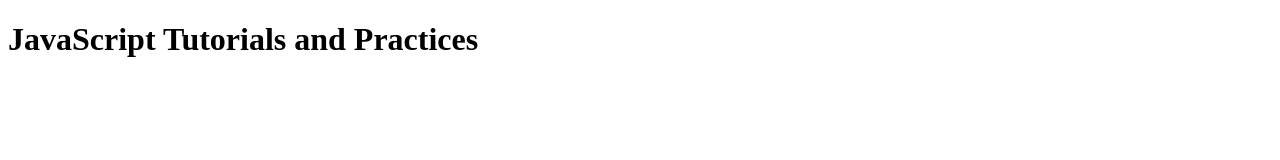
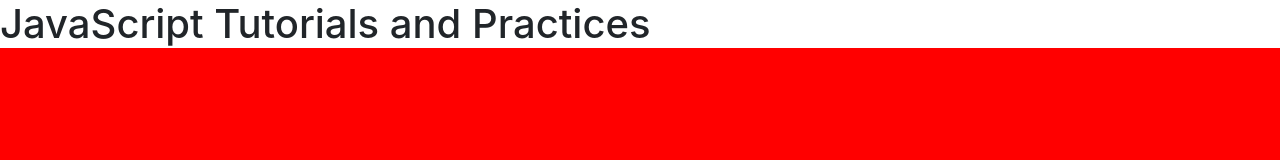
Before and after one commit to gostgmaer/JavaScript_Practices, a plain HTML site: page index.html in a window 1280 px wide. Drawn offline with nearby package versions, Linux system fonts and the light colour scheme.

Commit message:
bootstrap add

```diff
--- a/index.html
+++ b/index.html
@@ -5,6 +5,8 @@
     <meta http-equiv="X-UA-Compatible" content="IE=edge">
     <meta name="viewport" content="width=device-width, initial-scale=1.0">
     <title>JAVASCRIPT TUTORIALS</title>
+    <link rel="stylesheet" href="styles.css">
+    <link rel="stylesheet" href="https://cdn.jsdelivr.net/npm/bootstrap@4.0.0/dist/css/bootstrap.min.css" integrity="sha384-Gn5384xqQ1aoWXA+058RXPxPg6fy4IWvTNh0E263XmFcJlSAwiGgFAW/dAiS6JXm" crossorigin="anonymous">
 </head>
 <body>
     <header>
--- a/styles.css
+++ b/styles.css
@@ -0,0 +1,3 @@
+html{
+    background-color: red;
+}
```
